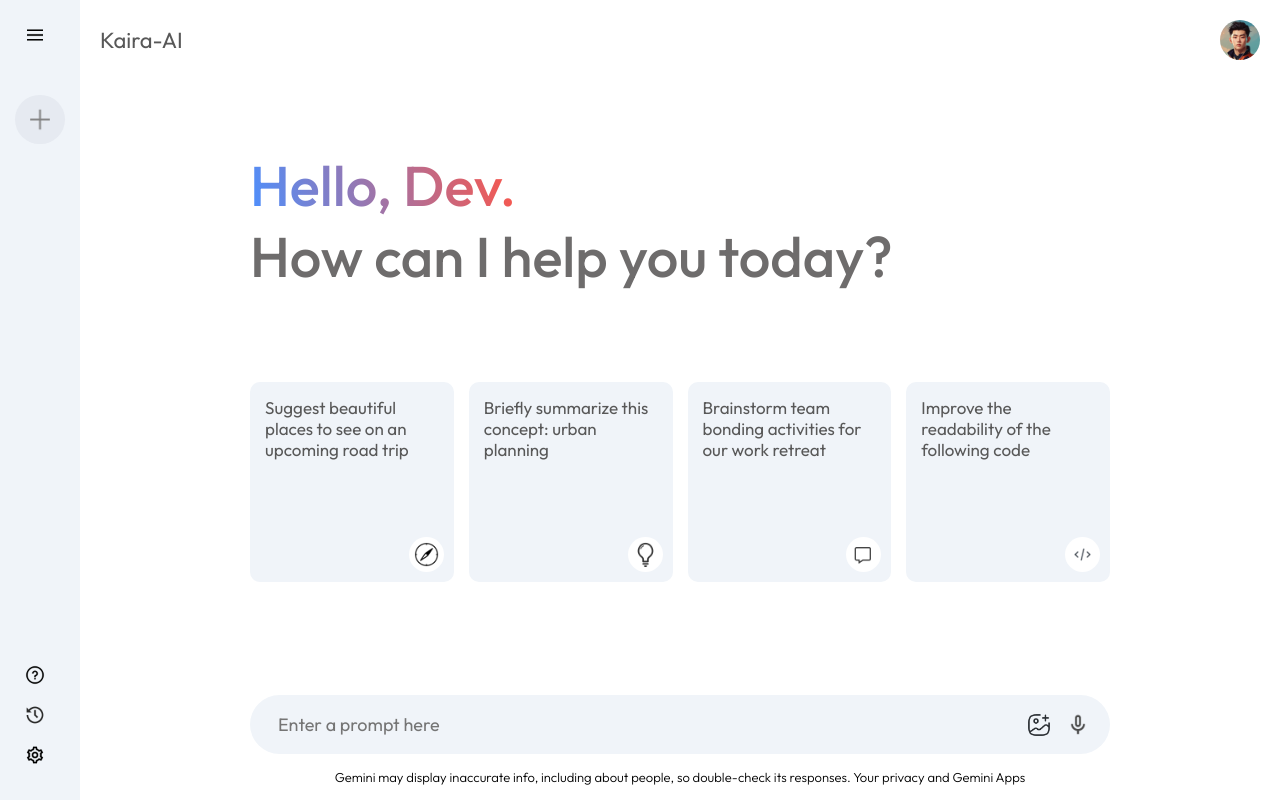
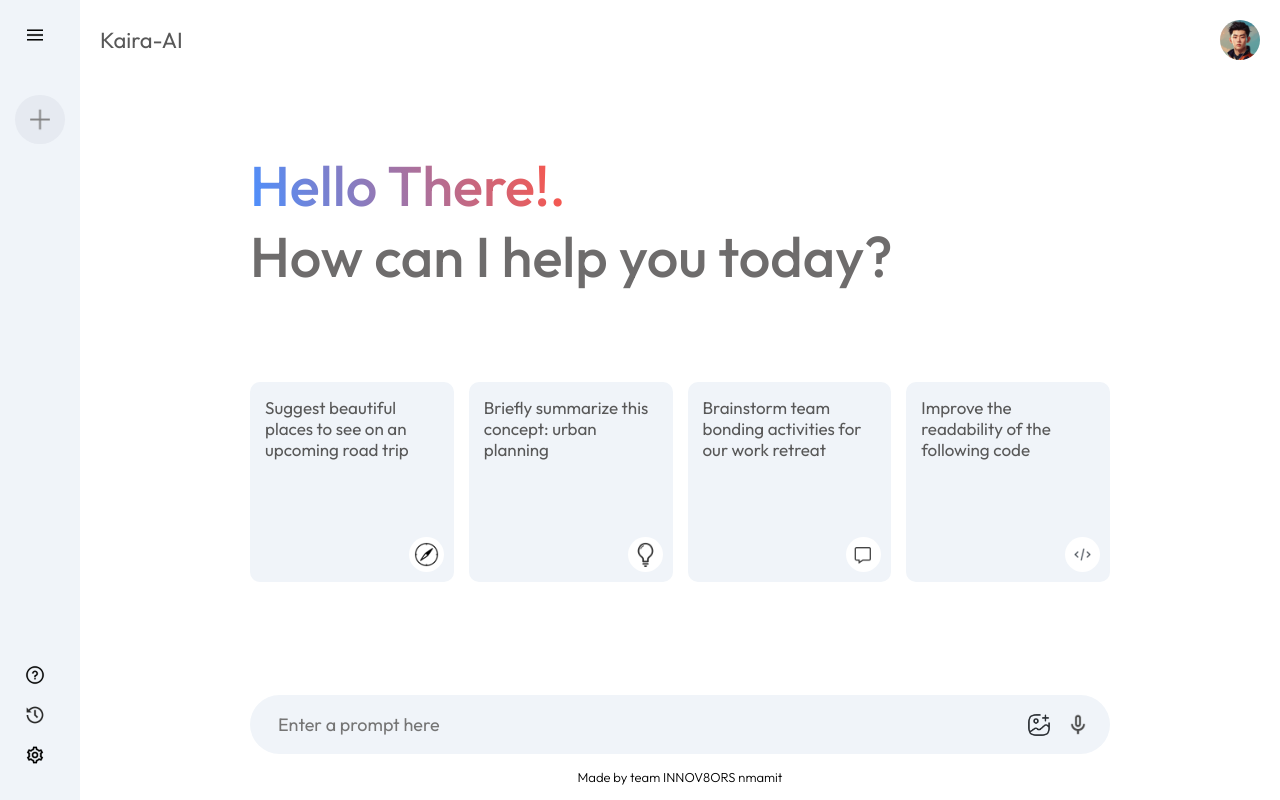
Before and after one commit to Madvith-d/Kaira-ai, a React (Vite) app: page / in a window 1280 px wide. Built offline with nearby package versions, Linux system fonts and the light colour scheme.

Commit message:
Update Main.jsx

```diff
--- a/src/components/Main/Main.jsx
+++ b/src/components/Main/Main.jsx
@@ -48,7 +48,7 @@ const Main = () => {
                 ) : (
                     <>
                         <div className="greet">
-                            <p><span>Hello, Dev.</span></p>
+                            <p><span>Hello There!.</span></p>
                             <p>How can I help you today?</p>
                         </div>
                         <div className="cards">
@@ -87,7 +87,7 @@ const Main = () => {
                         </div>
                     </div>
                     <p className="bottom-info">
-                        Gemini may display inaccurate info, including about people, so double-check its responses. Your privacy and Gemini Apps
+                        Made by team INNOV8ORS nmamit
                     </p>
                 </div>
             </div>
```
